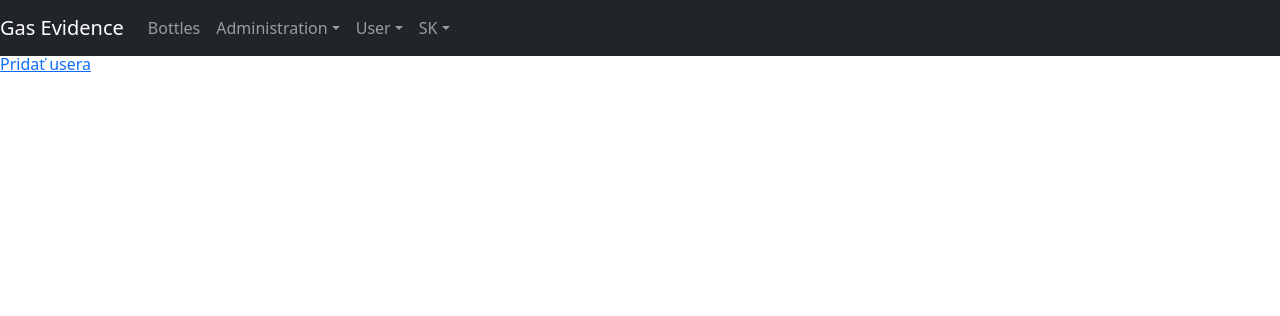
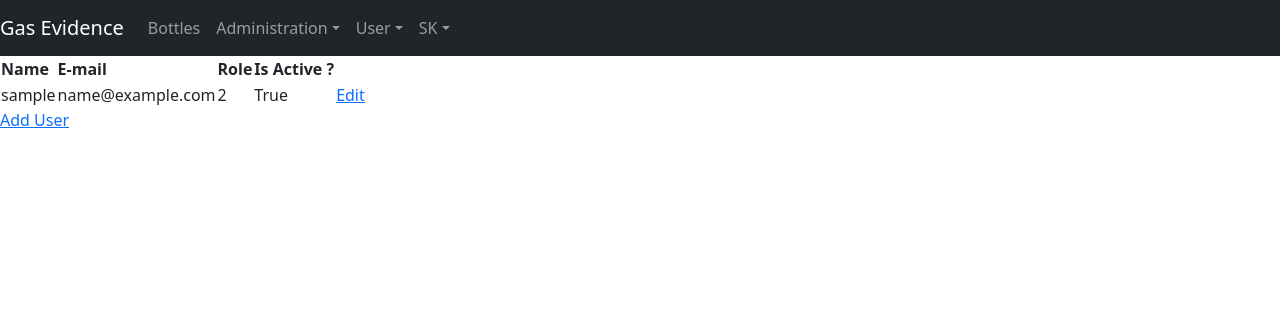
Before and after one commit to TIS2023-FMFI/evidencia-flias, a Django app: page /users/ in a window 1280 px wide. Shown: the top 316 px of the page. Run offline with Django 4.2, Linux system fonts and the light colour scheme; the visitor is signed in with stand-in values (Sample User, id 1); data comes from the database, SQL or seed files in the repository; some libraries are stand-ins or nearby versions.

Commit message:
Fixed Navbar covering text, some changes to user and owner templates

```diff
--- a/flase_app/forms.py
+++ b/flase_app/forms.py
@@ -7,10 +7,11 @@ from flase_app.models import User
 class OwnerForm(forms.ModelForm):
     class Meta:
         model = Owner
-        fields = ["name"]
+        fields = ["name", "is_active"]
 
         labels = {
             "name": _("Name"),
+            "is_active": _("Is Active"),
         }
 
 class UserForm(forms.ModelForm):
--- a/flase_app/models.py
+++ b/flase_app/models.py
@@ -4,9 +4,6 @@ from django.contrib.auth.models import AbstractUser
 
 
 class User(AbstractUser):
-    username = models.CharField(max_length=128, unique=True)
-    password = models.CharField(max_length=128)
-    email = models.CharField(max_length=128, unique=False)
 
     class Role(models.IntegerChoices):
         ADMIN = 0, 'Admin'
@@ -19,6 +16,7 @@ class User(AbstractUser):
 
 class Owner(models.Model):
     name = models.CharField(max_length=128)
+    is_active = models.BooleanField(default=True)
 
 
 class Supplier(models.Model):
--- a/flase_app/templates/base.html
+++ b/flase_app/templates/base.html
@@ -19,7 +19,7 @@
         crossorigin="anonymous"></script>
 
     </head>
-<body>
+<body style="padding-top: 56px;">
 	<nav class="navbar navbar-expand-md navbar-dark fixed-top bg-dark">
 		<a class="navbar-brand" href="#">Gas Evidence</a>
 		<button class="navbar-toggler" type="button" data-toggle="collapse" data-target="#navbarsExampleDefault"
--- a/flase_app/templates/users/list.html
+++ b/flase_app/templates/users/list.html
@@ -5,8 +5,10 @@
 <table>
     <thead>
         <tr>
-            <th>Meno</th>
-            <th>Rola</th>
+            <th>Name</th>
+            <th>E-mail</th>
+			<th>Role</th>
+			<th>Is Active ?</th>
         </tr>
     </thead>
 
@@ -14,15 +16,17 @@
         {% for user in user_list %}
         <tr>
             <td>{{ user.username }}</td>
+			<td>{{ user.email }}</td>
 			<td>{{ user.role }}</td>
+			<td>{{ user.is_active }}</td>
             <td>
-                <a href="{% url 'user_update' pk=user.id %}">Upraviť</a>
+                <a href="{% url 'user_update' pk=user.id %}">Edit</a>
             </td>
         </tr>
         {% endfor %}
     </tbody>
 </table>
 
-<a href="{% url 'user_create' %}">Pridať usera</a>
+<a href="{% url 'user_create' %}">Add User</a>
 
 {% endblock content %}
--- a/flase_app/templates/users/update.html
+++ b/flase_app/templates/users/update.html
@@ -7,7 +7,7 @@
 {% if object %}
 <h1>{% translate 'Edit user' %}</h1>
 {% else %}
-<h1>{% translate 'Create user' %}</h1>
+<h1>{% translate 'Add user' %}</h1>
 {% endif %}
 
 <form method="post">
```
Also changed, not shown: flase_app/templates/owners/list.html (+11 -4 lines), flase_app/templates/owners/update.html (+7 -1 lines).
